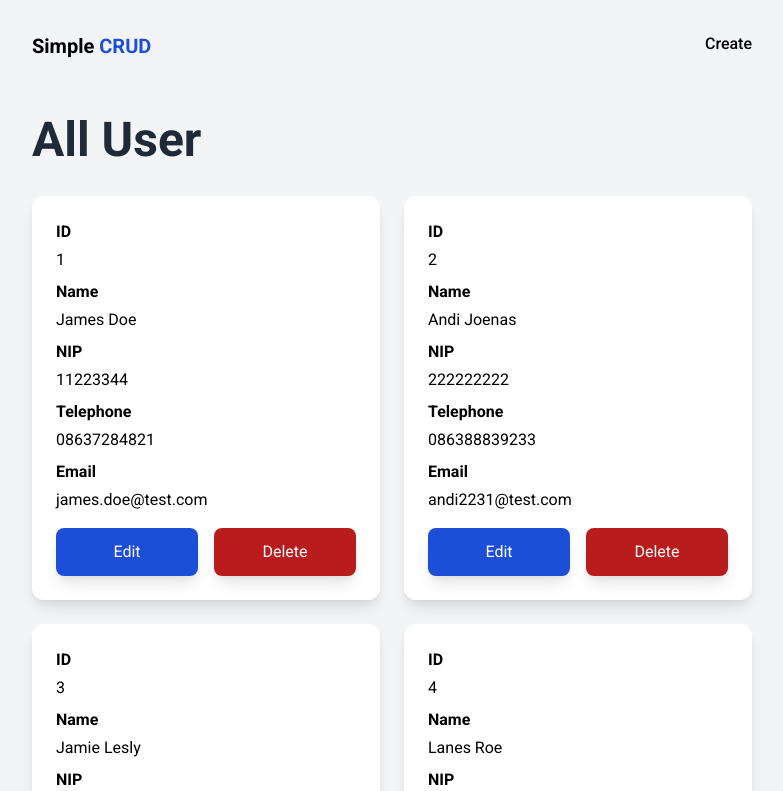
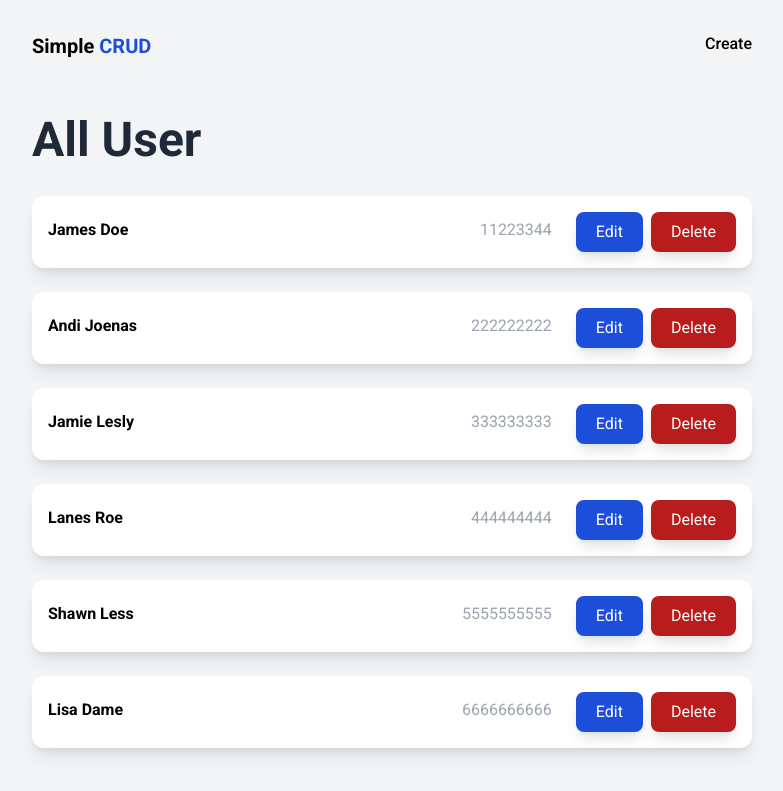
Before and after one commit to mbishram/simple-crud, a Next.js app: page / in a window 1280 px wide. Shown: the top 791 px of the page, without its empty margins (248-1031 px from the left). Built offline with nearby package versions, Linux system fonts and the light colour scheme.

Commit message:
Change styling on landing page

```diff
--- a/src/components/Button.tsx
+++ b/src/components/Button.tsx
@@ -7,13 +7,15 @@ export function Button({
 	className,
 	color,
 	fullWidth,
+	small,
 	...props
 }: ButtonHTMLAttributes<HTMLButtonElement> & Props) {
 	return (
 		<button
 			className={clsx(
-				"hover:cursor-pointer flex justify-center py-3 px-6 text-white rounded-lg shadow-lg",
+				"hover:cursor-pointer flex justify-center text-white rounded-lg shadow-lg",
 				fullWidth ? "w-full" : "sm:w-max w-full",
+				small ? "py-2 px-5" : "py-3 px-6",
 				color === "danger"
 					? "bg-red-700 hover:bg-red-600"
 					: "bg-blue-700 hover:bg-blue-600",
@@ -29,4 +31,5 @@ export function Button({
 type Props = {
 	color?: ButtonColor;
 	fullWidth?: boolean;
+	small?: boolean;
 };
--- a/src/components/User.tsx
+++ b/src/components/User.tsx
@@ -3,45 +3,43 @@ import { Button } from "@/components/Button";
 import { UserUtils } from "@/utils/user-utils";
 import Link from "next/link";
 
-export function User({ data: { id, name, nip, tlp, email }, setData }: Props) {
-	const handleDelete = (userId: number) => () => {
+export function User({ data: { id, name, nip }, setData }: Props) {
+	const handleDelete = (userId: number) => {
 		const res = UserUtils.deleteUser(userId);
 		setData(res.data);
 	};
 
 	return (
-		<article className="bg-white p-6 rounded-xl shadow-lg flex flex-col gap-2">
-			<div>
-				<p className="font-bold mb-1">ID</p>
-				<p>{id || "ID is Missing"}</p>
-			</div>
-			<div>
-				<p className="font-bold mb-1">Name</p>
-				<p>{name || "Name is Missing"}</p>
-			</div>
-			<div>
-				<p className="font-bold mb-1">NIP</p>
-				<p>{nip || "NIP is Missing"}</p>
-			</div>
-			<div>
-				<p className="font-bold mb-1">Telephone</p>
-				<p>{tlp || "Telephone is Missing"}</p>
-			</div>
-			<div>
-				<p className="font-bold mb-1">Email</p>
-				<p>{email || "Email is Missing"}</p>
-			</div>
-			<div className="grid grid-cols-2 gap-4 mt-2">
+		<Link href={`/${id}`}>
+			<a>
+				<article className="bg-white p-4 rounded-xl shadow-lg flex gap-6 items-center">
+					<p className="font-bold mb-1 flex-grow">
+						{name || "Name is Missing"}
+					</p>
+					<p className="mb-1 text-gray-400">
+						{nip || "NIP is Missing"}
+					</p>
+					<div className="flex gap-2">
 						<Link href={`/${id}/edit`}>
 							<a>
-						<Button fullWidth>Edit</Button>
+								<Button small>Edit</Button>
 							</a>
 						</Link>
-				<Button fullWidth color="danger" onClick={handleDelete(id)}>
+						<Button
+							small
+							color="danger"
+							onClick={(event) => {
+								event.stopPropagation();
+								event.preventDefault();
+								handleDelete(id);
+							}}
+						>
 							Delete
 						</Button>
 					</div>
 				</article>
+			</a>
+		</Link>
 	);
 }
 
--- a/src/pages/index.tsx
+++ b/src/pages/index.tsx
@@ -16,14 +16,18 @@ export default function Home() {
 				<title>Home - {process.env.NEXT_PUBLIC_APP_NAME}</title>
 			</Head>
 			<h2 className="text-5xl font-bold text-gray-800 mb-8">All User</h2>
-			<div className="grid sm:grid-cols-2 grid-cols-1 gap-6">
-				{allData?.map((user, index) => (
-					<User
-						key={`user-${index}`}
-						data={user}
-						setData={handleSetAllData}
-					/>
-				))}
+			<div className="grid gap-6">
+				{allData.length ? (
+					allData?.map((user, index) => (
+						<User
+							key={`user-${index}`}
+							data={user}
+							setData={handleSetAllData}
+						/>
+					))
+				) : (
+					<p>User is empty!</p>
+				)}
 			</div>
 		</MainLayout>
 	);
```
Lines whose indentation alone changed are shown as unchanged.
